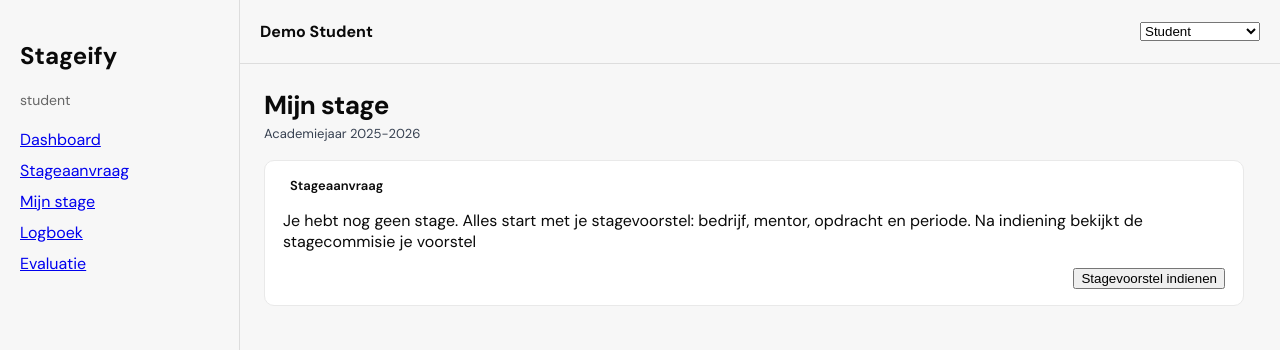
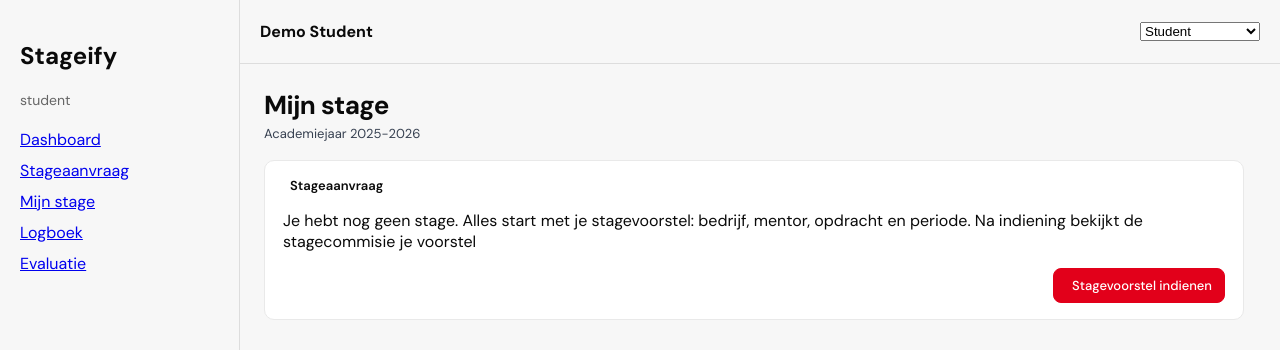
Before and after one commit to amingharbaoui/programming_project_group_1, a React (Vite) app in the folder frontend/: page /student in a window 1280 px wide. Shown: the top 350 px of the page. Built offline with nearby package versions, Linux system fonts and the light colour scheme.

Commit message:
benaming btn-primary gewijzigd en syntax fout useNavigate zonder () maar dan toegevoegd

```diff
--- a/frontend/src/features/student/pages/StudentDashboard.jsx
+++ b/frontend/src/features/student/pages/StudentDashboard.jsx
@@ -1,4 +1,8 @@
+import { useNavigate } from "react-router-dom"
+
 export default function StudentDashboard() {
+      const navigate = useNavigate();
+
   return(
 
   <div className = "page-inner">
@@ -14,7 +18,8 @@ export default function StudentDashboard() {
       </div>
       <p>Je hebt nog geen stage. <span> Alles start met je stagevoorstel: bedrijf, mentor, opdracht en periode. Na indiening bekijkt de stagecommisie je voorstel</span> </p>
       <div className="actions">
-        <button className="btn-primary">
+        <button className="btn primary" onClick={() => navigate("/student/application")}>
+          <i className="ti ti-plus"/>
           Stagevoorstel indienen
         </button>
       </div>
```
